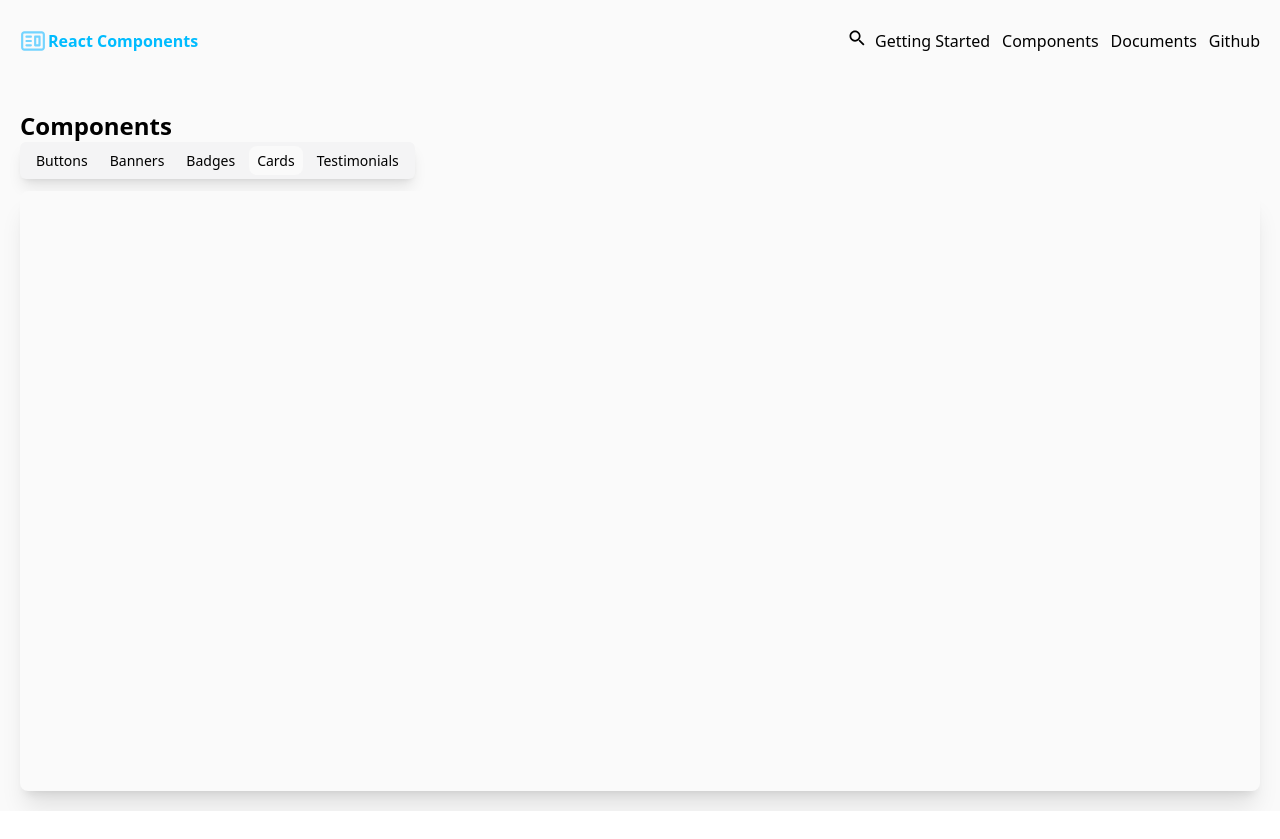
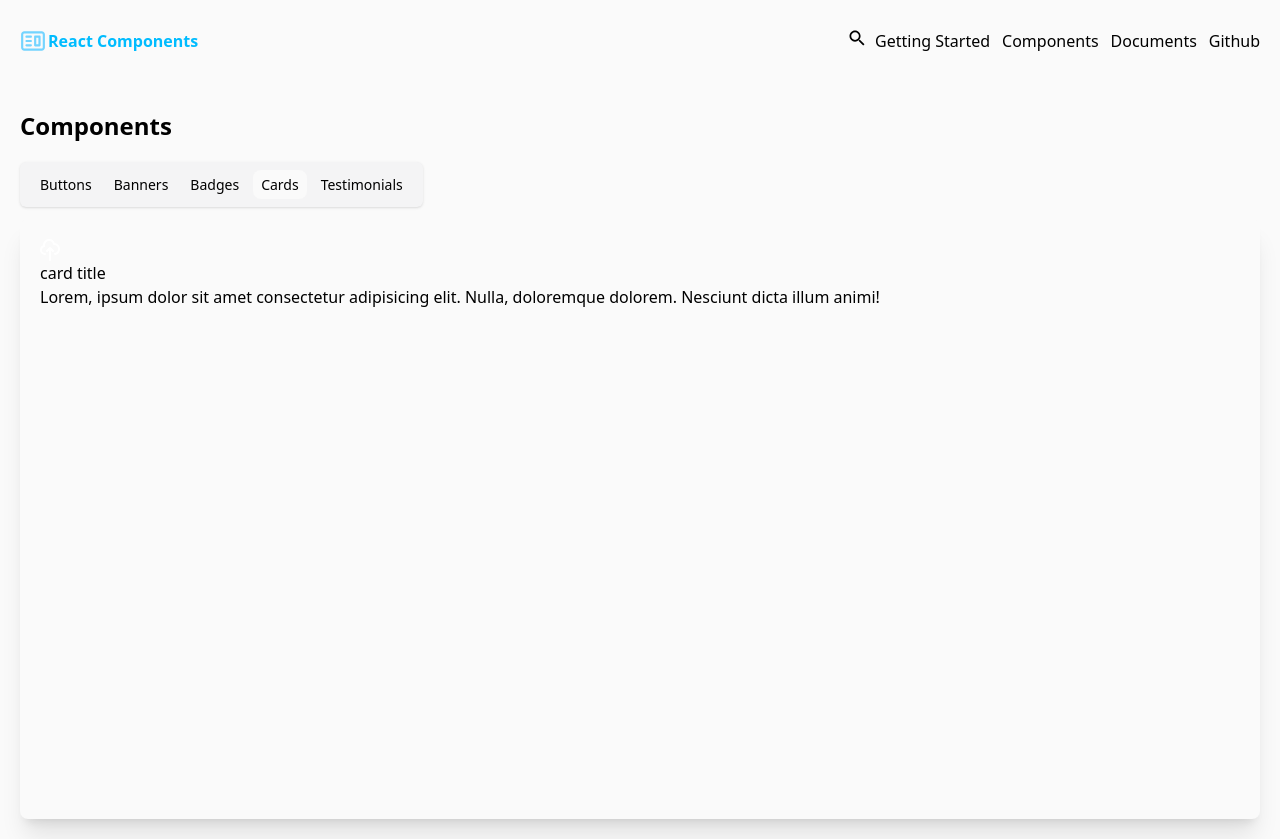
Before and after one commit to Jensaboi/react-component-library, a React (Vite) app: page /Components in a window 1280 px wide. Both pictures are taken after a click on the button "Cards". Before the commit the page ends 811 px from the top, so only its background shows below. Built offline with nearby package versions, Linux system fonts and the light colour scheme.

Commit message:
Started card build proccess

```diff
--- a/src/components/tabs/CardsTab.jsx
+++ b/src/components/tabs/CardsTab.jsx
@@ -1,3 +1,14 @@
+import Card from "../ui/Card";
 export default function CardsTab() {
-  return <></>;
+  return (
+    <>
+      <Card>
+        <h2>card title</h2>
+        <p>
+          Lorem, ipsum dolor sit amet consectetur adipisicing elit. Nulla,
+          doloremque dolorem. Nesciunt dicta illum animi!
+        </p>
+      </Card>
+    </>
+  );
 }
--- /dev/null
+++ b/src/components/ui/Card.jsx
@@ -0,0 +1,11 @@
+import deployMentSvg from "../../assets/deployment.svg";
+export default function Card({ children, ...rest }) {
+  return (
+    <div {...rest}>
+      <div>
+        <img src={deployMentSvg} />
+      </div>
+      {children}
+    </div>
+  );
+}
--- a/src/components/ui/Tabs/TabsButton.jsx
+++ b/src/components/ui/Tabs/TabsButton.jsx
@@ -2,8 +2,7 @@ import React from "react";
 import { TabsContext } from "./Tabs";
 
 export default function TabsButton({ children, index, ...rest }) {
-    const { currentTabIndex, setCurrentTabIndex } =
-        React.useContext(TabsContext);
+  const { currentTabIndex, setCurrentTabIndex } = React.useContext(TabsContext);
 
   const current = "bg-light-primary";
   return (
--- a/src/pages/ComponentsPage.jsx
+++ b/src/pages/ComponentsPage.jsx
@@ -21,7 +21,7 @@ export default function ComponentsPage() {
         <main className="flex-1 p-5 w-full h-full">
           <Tabs className="container mx-auto">
             <h1 className="font-semibold text-2xl font-inter">Components</h1>
-            <Tabs.List className="bg-light-primary-200 max-w-fit shadow-lg py-1 px-2 rounded-md flex flex-row justify-start items-center gap-1.5">
+            <Tabs.List className="bg-light-primary-200 mt-5 max-w-fit shadow-sm py-2 px-3 rounded-md flex flex-row justify-start items-center gap-1.5">
               {tabs.map((tab, index) => (
                 <Tabs.Button key={tab.label} index={index}>
                   {tab.label}
```
Also changed, not shown: src/assets/deployment.svg (added). Lines whose indentation alone changed are shown as unchanged.
